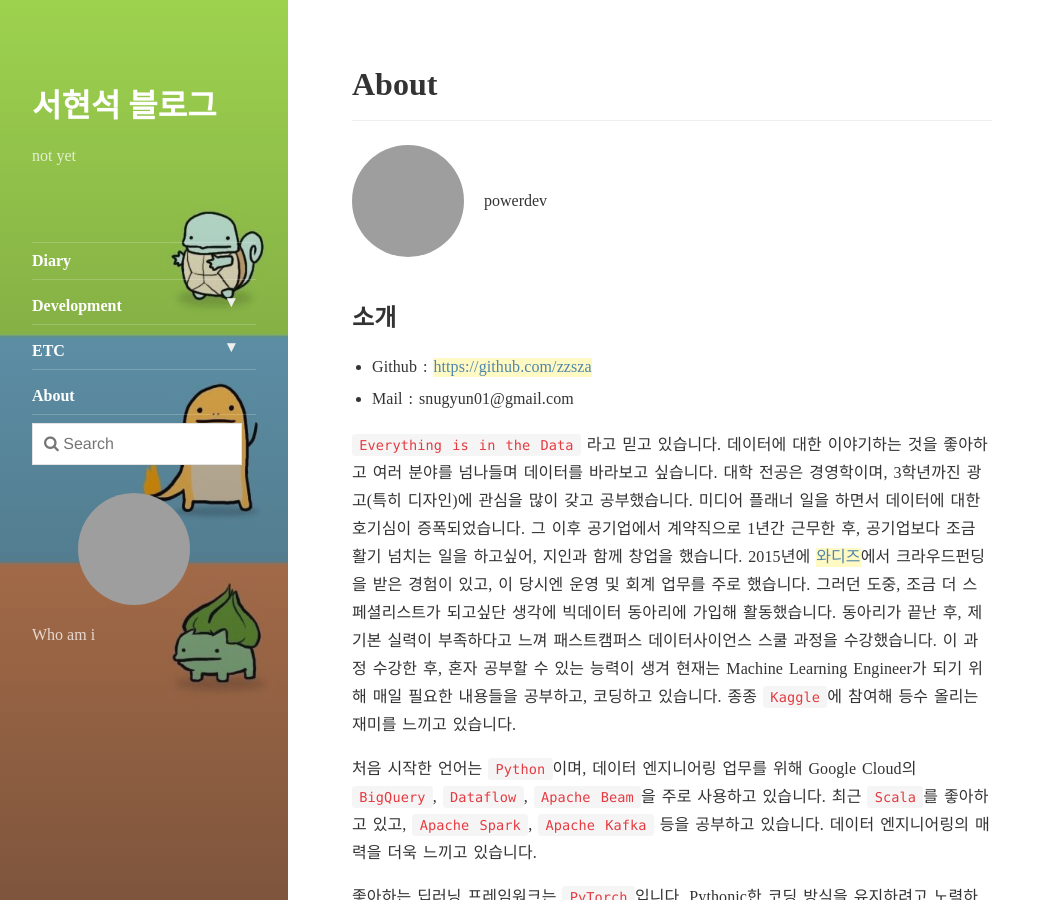
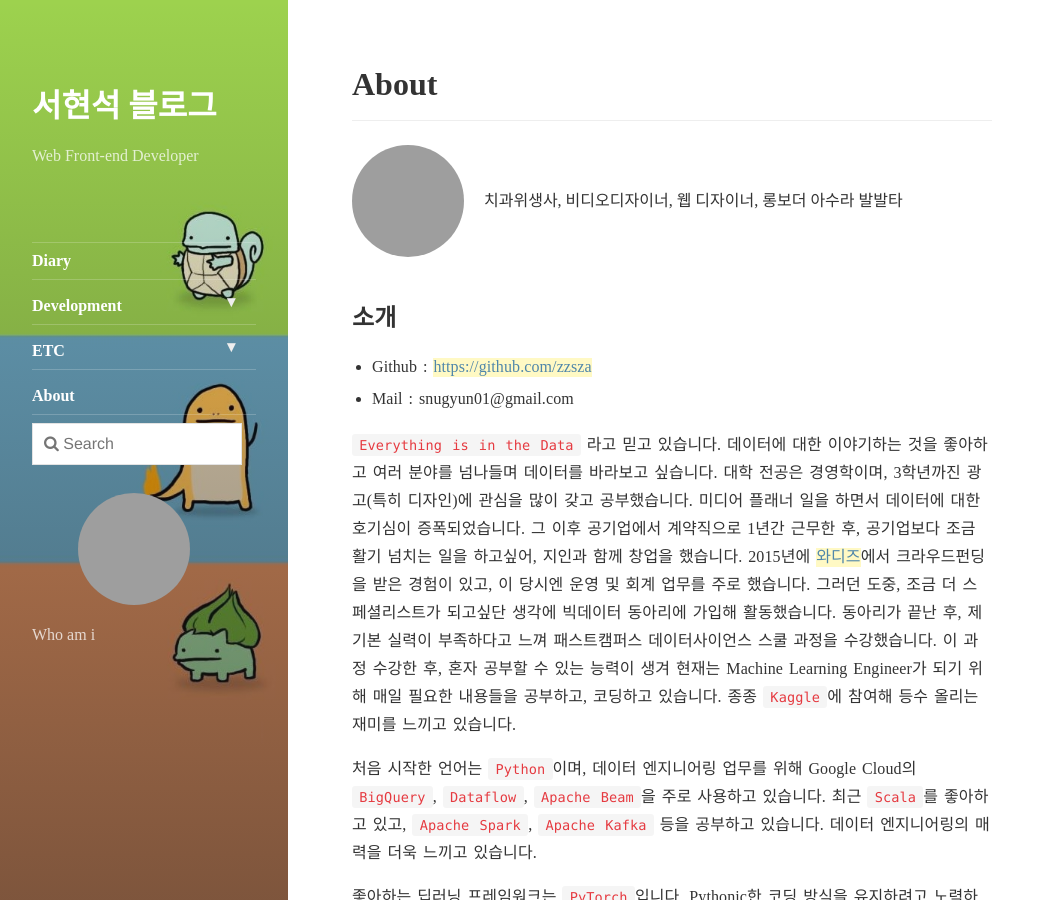
Before and after one commit to samslow/samslow.github.io, a Jekyll site: the page built from about.md, in a window 1280 px wide and 900 px high. Shown: the whole window, without its empty margins (0-1055 px from the left). Built offline with Jekyll 4.4.1, drawn with Linux system fonts in a browser that asks for light colours; nearby versions of some CDN libraries; grey boxes are pictures that could not be loaded.

Commit message:
Set About me
Signed-off-by: samslow <shsvkdldj@likelion.org>

```diff
--- a/_config.yml
+++ b/_config.yml
@@ -13,7 +13,7 @@ url:                 https://samslow.github.io
 baseurl:             ""
 
 # A very short description of your page
-tagline:             not yet
+tagline:             Web Front-end Developer
 
 # A short description of the page, used in the sidebar and as fallback for the meta description tag.
 # Markdown enabled, but don't use more than one paragraph (enforced by `>`)
--- a/_data/authors.yml
+++ b/_data/authors.yml
@@ -8,7 +8,8 @@ samslow:
   # Used at the bottom of each page and at the top of the `about` layout
   # Markdown enabled, can use multiple paragraphs (enabled by `|`)
   about:             |
-    powerdev
+    치과위생사, 비디오디자이너, 웹 디자이너, 롱보더
+    아수라 발발타
 
   # This photo will be used in the about section
   picture:
```
